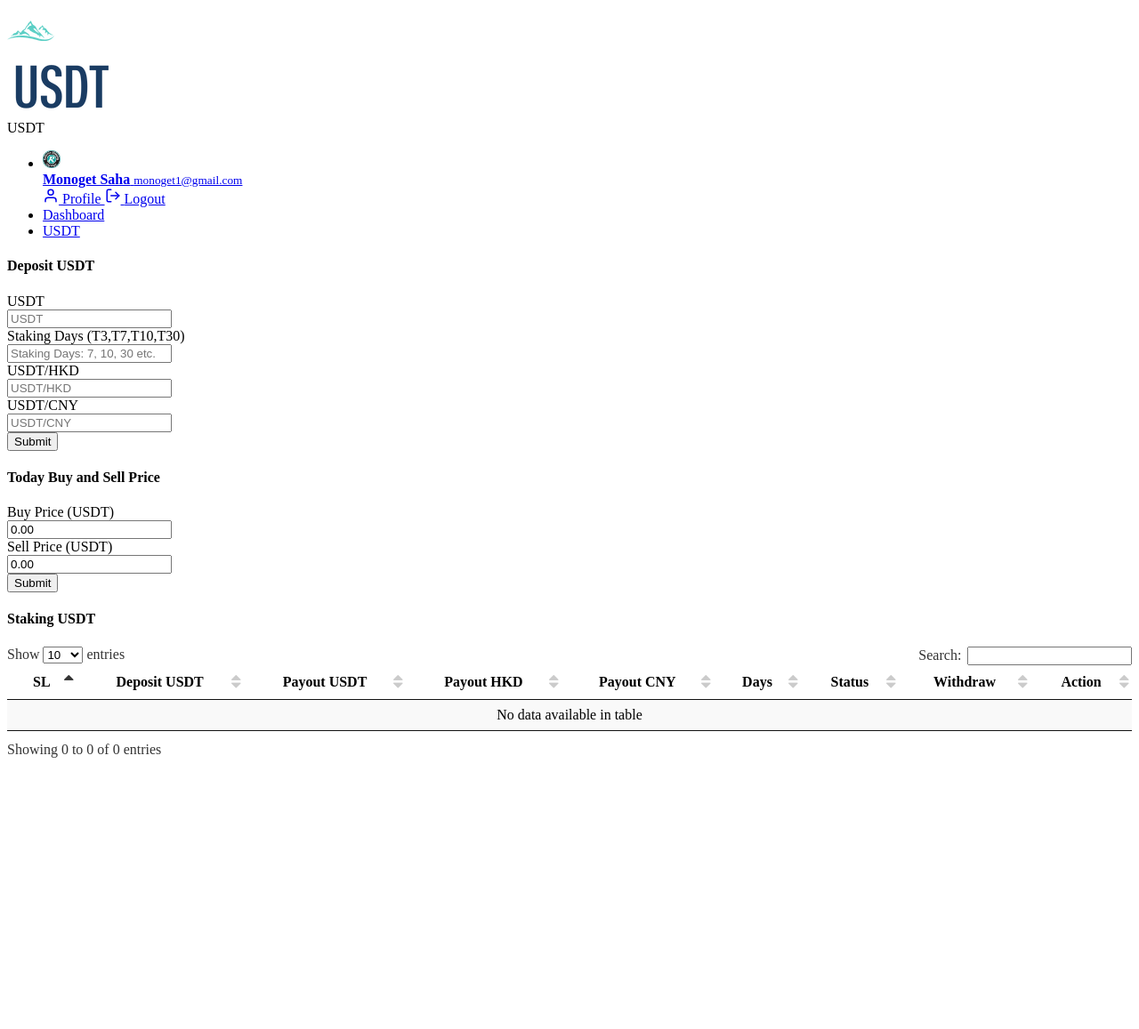
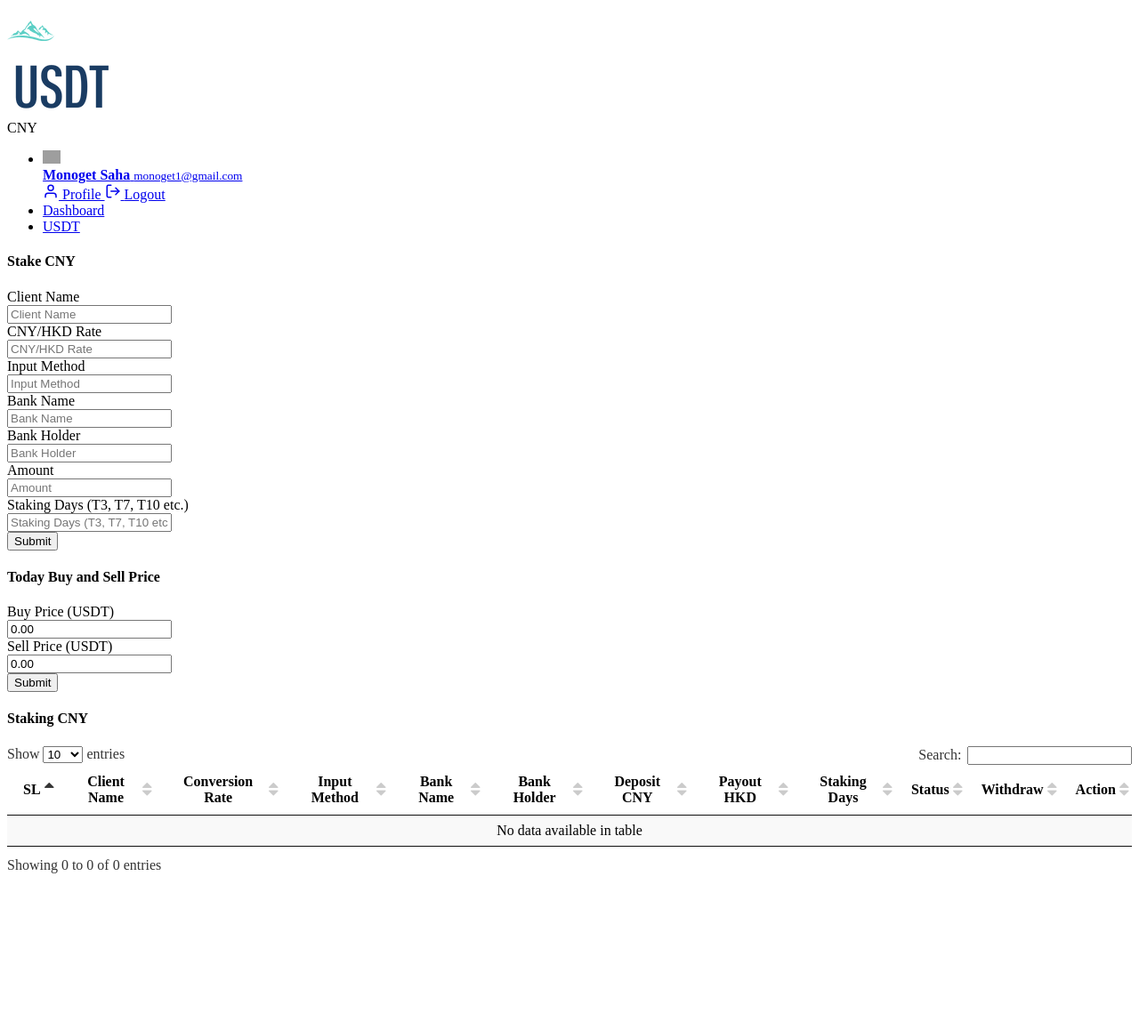
Before and after one commit to Do-Test-Live/W-Withdraw-USDT, a PHP site: page /Staking-USDT in a window 1280 px wide. Shown: the top 1157 px of the page at 89% size. Run offline with PHP 8.4, Linux system fonts and the light colour scheme; a user stored in the database is signed in; data comes from the database, SQL or seed files in the repository; data that the repository does not hold is empty; some libraries are stand-ins or nearby versions; grey boxes are pictures that could not be loaded.

Commit message:
update all

```diff
--- a/staking-usdt.php
+++ b/staking-usdt.php
@@ -21,7 +21,7 @@ date_default_timezone_set("Asia/Hong_Kong");
     <meta name="format-detection" content="telephone=no">
 
     <!-- PAGE TITLE HERE -->
-    <title>USDT | USDT</title>
+    <title>CNY | USDT</title>
 
     <?php require_once('include/css.php'); ?>
 
@@ -71,7 +71,7 @@ date_default_timezone_set("Asia/Hong_Kong");
                 <div class="collapse navbar-collapse justify-content-between">
                     <div class="header-left">
                         <div class="dashboard_bar">
-                            USDT
+                            CNY
                         </div>
                     </div>
                 </div>
@@ -101,46 +101,70 @@ date_default_timezone_set("Asia/Hong_Kong");
                     <div class="col-12">
                         <div class="card">
                             <div class="card-header">
-                                <h4 class="card-title">Update Staking USDT</h4>
+                                <h4 class="card-title">Update Staking CNY</h4>
                             </div>
                             <div class="card-body">
                                 <div class="basic-form">
                                     <form method="post" action="Update">
 
-                                        <?php $data = $db_handle->runQuery("SELECT * FROM deposit_usdt where id={$_GET['depositId']}"); ?>
+                                        <?php $data = $db_handle->runQuery("SELECT * FROM deposit_cny where id={$_GET['depositId']}"); ?>
 
                                         <input type="hidden" value="<?php echo $data[0]["id"]; ?>" name="id" required>
 
                                         <div class="mb-3 row">
-                                            <label class="col-sm-3 col-form-label">USDT</label>
+                                            <label class="col-sm-3 col-form-label">Client Name</label>
                                             <div class="col-sm-9">
-                                                <input type="text" class="form-control" name="d_usdt"
-                                                       placeholder="USDT"
-                                                       value="<?php echo $data[0]["d_usdt"]; ?>" required>
+                                                <input type="text" class="form-control" name="client_name"
+                                                       placeholder="Client Name"
+                                                       value="<?php echo $data[0]["client_name"]; ?>" required>
                                             </div>
                                         </div>
                                         <div class="mb-3 row">
-                                            <label class="col-sm-3 col-form-label">Staking Days (T3,T7,T10,T30)</label>
+                                            <label class="col-sm-3 col-form-label">CNY/HKD Rate</label>
                                             <div class="col-sm-9">
-                                                <input type="text" class="form-control" name="staking_days"
-                                                       placeholder="Staking Days (T3,T7,T10,T30)"
-                                                       value="<?php echo $data[0]["days"]; ?>" required>
+                                                <input type="text" class="form-control" name="conversion_rate"
+                                                       placeholder="CNY/HKD Rate"
+                                                       value="<?php echo $data[0]["conversion_rate"]; ?>" required>
                                             </div>
                                         </div>
                                         <div class="mb-3 row">
-                                            <label class="col-sm-3 col-form-label">USDT/HKD</label>
+                                            <label class="col-sm-3 col-form-label">Input Method</label>
                                             <div class="col-sm-9">
-                                                <input type="text" class="form-control" name="usdt_price"
-                                                       value="<?php echo $data[0]["usdt_price"]; ?>"
-                                                       placeholder="USDT/HKD">
+                                                <input type="text" class="form-control" name="input_method"
+                                                       value="<?php echo $data[0]["input_method"]; ?>"
+                                                       placeholder="Input Method">
                                             </div>
                                         </div>
                                         <div class="mb-3 row">
-                                            <label class="col-sm-3 col-form-label">USDT/CNY</label>
+                                            <label class="col-sm-3 col-form-label">Bank Name</label>
                                             <div class="col-sm-9">
-                                                <input type="text" class="form-control" name="cny_price"
-                                                       value="<?php echo $data[0]["cny_price"]; ?>"
-                                                       placeholder="USDT/CNY">
+                                                <input type="text" class="form-control" name="bank_name"
+                                                       value="<?php echo $data[0]["bank_name"]; ?>"
+                                                       placeholder="Bank Name">
+                                            </div>
+                                        </div>
+                                        <div class="mb-3 row">
+                                            <label class="col-sm-3 col-form-label">Bank Holder</label>
+                                            <div class="col-sm-9">
+                                                <input type="text" class="form-control" name="bank_holder"
+                                                       value="<?php echo $data[0]["bank_holder"]; ?>"
+                                                       placeholder="Bank Holder">
+                                            </div>
+                                        </div>
+                                        <div class="mb-3 row">
+                                            <label class="col-sm-3 col-form-label">Amount</label>
+                                            <div class="col-sm-9">
+                                                <input type="text" class="form-control" name="amount"
+                                                       value="<?php echo $data[0]["amount"]; ?>"
+                                                       placeholder="Amount">
+                                            </div>
+                                        </div>
+                                        <div class="mb-3 row">
+                                            <label class="col-sm-3 col-form-label">Staking Days (T3, T7, T10 etc.)</label>
+                                            <div class="col-sm-9">
+                                                <input type="text" class="form-control" name="staking_days"
+                                                       value="<?php echo $data[0]["staking_days"]; ?>"
+                                                       placeholder="Staking Days (T3, T7, T10 etc.)">
                                             </div>
                                         </div>
                                         <div class="mb-3 row">
@@ -151,8 +175,8 @@ date_default_timezone_set("Asia/Hong_Kong");
                                                     <option value="Pending" <?php echo ($data[0]["status"] == 'Pending') ? "selected" : ""; ?>>
                                                         Pending
                                                     </option>
-                                                    <option value="Withdraw" <?php echo ($data[0]["status"] == 'Withdraw') ? "selected" : ""; ?>>
-                                                        Withdraw
+                                                    <option value="Withdraw" <?php echo ($data[0]["status"] == 'Approve') ? "selected" : ""; ?>>
+                                                        Approve
                                                     </option>
                                                 </select>
                                             </div>
@@ -160,7 +184,7 @@ date_default_timezone_set("Asia/Hong_Kong");
                                         <div class="mb-3 row">
                                             <div class="col-sm-6 mx-auto">
                                                 <button type="submit" class="btn btn-primary w-25"
-                                                        name="updateUSDT">Submit
+                                                        name="updateCNY">Submit
                                                 </button>
                                             </div>
                                         </div>
@@ -173,42 +197,63 @@ date_default_timezone_set("Asia/Hong_Kong");
                     <div class="col-lg-12">
                         <div class="card">
                             <div class="card-header">
-                                <h4 class="card-title">Deposit USDT</h4>
+                                <h4 class="card-title">Stake CNY</h4>
                             </div>
                             <div class="card-body">
                                 <div class="basic-form">
                                     <form action="Insert" method="post">
                                         <div class="mb-3 row">
-                                            <label class="col-sm-3 col-form-label">USDT</label>
+                                            <label class="col-sm-3 col-form-label">Client Name</label>
                                             <div class="col-sm-9">
-                                                <input type="text" class="form-control" name="d_usdt" placeholder="USDT"
+                                                <input type="text" class="form-control" name="client_name" placeholder="Client Name"
                                                        required>
                                             </div>
                                         </div>
                                         <div class="mb-3 row">
-                                            <label class="col-sm-3 col-form-label">Staking Days (T3,T7,T10,T30)</label>
+                                            <label class="col-sm-3 col-form-label">CNY/HKD Rate</label>
                                             <div class="col-sm-9">
-                                                <input type="text" class="form-control" name="staking_days"
-                                                       placeholder="Staking Days: 7, 10, 30 etc." required>
+                                                <input type="text" class="form-control" name="conversion_rate" placeholder="CNY/HKD Rate"
+                                                       required>
                                             </div>
                                         </div>
                                         <div class="mb-3 row">
-                                            <label class="col-sm-3 col-form-label">USDT/HKD</label>
+                                            <label class="col-sm-3 col-form-label">Input Method</label>
                                             <div class="col-sm-9">
-                                                <input type="text" class="form-control" name="usdt_price"
-                                                       placeholder="USDT/HKD">
+                                                <input type="text" class="form-control" name="input_method"
+                                                       placeholder="Input Method">
                                             </div>
                                         </div>
                                         <div class="mb-3 row">
-                                            <label class="col-sm-3 col-form-label">USDT/CNY</label>
+                                            <label class="col-sm-3 col-form-label">Bank Name</label>
                                             <div class="col-sm-9">
-                                                <input type="text" class="form-control" name="cny_price"
-                                                       placeholder="USDT/CNY">
+                                                <input type="text" class="form-control" name="bank_name"
+                                                       placeholder="Bank Name">
+                                            </div>
+                                        </div>
+                                        <div class="mb-3 row">
+                                            <label class="col-sm-3 col-form-label">Bank Holder</label>
+                                            <div class="col-sm-9">
+                                                <input type="text" class="form-control" name="bank_holder"
+                                                       placeholder="Bank Holder">
+                                            </div>
+                                        </div>
+                                        <div class="mb-3 row">
+                                            <label class="col-sm-3 col-form-label">Amount</label>
+                                            <div class="col-sm-9">
+                                                <input type="text" class="form-control" name="amount"
+                                                       placeholder="Amount">
+                                            </div>
+                                        </div>
+                                        <div class="mb-3 row">
+                                            <label class="col-sm-3 col-form-label">Staking Days (T3, T7, T10 etc.)</label>
+                                            <div class="col-sm-9">
+                                                <input type="text" class="form-control" name="staking_days"
+                                                       placeholder="Staking Days (T3, T7, T10 etc.)">
                                             </div>
                                         </div>
                                         <div class="mb-3 row">
                                             <div class="col-sm-6 mx-auto">
-                                                <button type="submit" class="btn btn-primary w-25" name="depositUSDT">
+                                                <button type="submit" class="btn btn-primary w-25" name="depositCNY">
                                                     Submit
                                                 </button>
                                             </div>
@@ -263,7 +308,7 @@ date_default_timezone_set("Asia/Hong_Kong");
                     <div class="col-12">
                         <div class="card">
                             <div class="card-header">
-                                <h4 class="card-title">Staking USDT</h4>
+                                <h4 class="card-title">Staking CNY</h4>
                             </div>
                             <div class="card-body">
                                 <div class="table-responsive">
@@ -271,11 +316,14 @@ date_default_timezone_set("Asia/Hong_Kong");
                                         <thead>
                                         <tr>
                                             <th>SL</th>
-                                            <th>Deposit USDT</th>
-                                            <th>Payout USDT</th>
+                                            <th>Client Name</th>
+                                            <th>Conversion Rate</th>
+                                            <th>Input Method</th>
+                                            <th>Bank Name</th>
+                                            <th>Bank Holder</th>
+                                            <th>Deposit CNY</th>
                                             <th>Payout HKD</th>
-                                            <th>Payout CNY</th>
-                                            <th>Days</th>
+                                            <th>Staking Days</th>
                                             <th>Status</th>
                                             <th>Withdraw</th>
                                             <th>Action</th>
@@ -283,24 +331,29 @@ date_default_timezone_set("Asia/Hong_Kong");
                                         </thead>
                                         <tbody>
                                         <?php
-                                        $usdt_data = $db_handle->runQuery("SELECT * FROM deposit_usdt order by id desc");
-                                        $row_count = $db_handle->numRows("SELECT * FROM deposit_usdt order by id desc");
+                                        $cny_data = $db_handle->runQuery("SELECT * FROM deposit_cny order by id desc");
+                                        $row_count = $db_handle->numRows("SELECT * FROM deposit_cny order by id desc");
 
                                         for ($i = 0; $i < $row_count; $i++) {
                                             ?>
                                             <tr>
                                                 <td><?php echo $i + 1; ?></td>
-                                                <td><?php echo $usdt_data[$i]["d_usdt"]; ?></td>
+                                                <td><?php echo $cny_data[$i]["client_name"]; ?></td>
+                                                <td><?php echo $cny_data[$i]["conversion_rate"]; ?></td>
+                                                <td><?php echo $cny_data[$i]["input_method"]; ?></td>
+                                                <td><?php echo $cny_data[$i]["bank_name"]; ?></td>
+                                                <td><?php echo $cny_data[$i]["bank_holder"]; ?></td>
+                                                <td><?php echo $cny_data[$i]["amount"]; ?></td>
                                                 <td><?php
-                                                    $d_usdt = $usdt_data[$i]["d_usdt"];
-                                                    $w_usdt = $usdt_data[$i]["w_usdt"];
+                                                    $d_usdt = $cny_data[$i]["amount"];
+                                                    $w_usdt = $cny_data[$i]["w_amount"];
 
-                                                    if ($usdt_data[$i]["status"] == 'Pending') {
+                                                    if ($cny_data[$i]["status"] == 'Pending') {
 
                                                         $today = date("Y-m-d H:i:s");
 
                                                         $earlier = new DateTime($today);
-                                                        $later = new DateTime($usdt_data[$i]["inserted_at"]);
+                                                        $later = new DateTime($cny_data[$i]["inserted_at"]);
 
                                                         $days = $later->diff($earlier)->format("%a"); //3
 
@@ -311,28 +364,28 @@ date_default_timezone_set("Asia/Hong_Kong");
                                                     }
 
                                                     echo $w_usdt;
-                                                    ?></td>
-                                                <td><?php echo($w_usdt * 7.8); ?></td>
-                                                <td><?php echo($w_usdt * 6.96); ?></td>
+                                                    ?>
+                                                </td>
+                                                <td><?php echo($w_usdt * $cny_data[$i]["conversion_rate"]); ?></td>
                                                 <td><?php echo $days; ?></td>
                                                 <td>
                                                     <?php
-                                                    if ($usdt_data[$i]["status"] == 'Pending') {
+                                                    if ($cny_data[$i]["status"] == 'Pending') {
                                                         ?>
                                                         <span class="badge light badge-info">Pending</span>
                                                         <?php
                                                     } else {
                                                         ?>
-                                                        <span class="badge light badge-success">Withdraw</span>
+                                                        <span class="badge light badge-success">Approve</span>
                                                         <?php
                                                     }
                                                     ?>
                                                 </td>
                                                 <td>
                                                     <?php
-                                                    if ($usdt_data[$i]["status"] == 'Pending') {
+                                                    if ($cny_data[$i]["status"] == 'Pending') {
                                                         ?>
-                                                        <a href="Update?withdrawId=<?php echo $usdt_data[$i]["id"]; ?>"
+                                                        <a href="Update?withdrawId=<?php echo $cny_data[$i]["id"]; ?>"
                                                            class="btn btn-primary">Withdraw Available <span
                                                                     class="btn-icon-end"><i
                                                                         class="fa fa-star"></i></span>
@@ -350,10 +403,10 @@ date_default_timezone_set("Asia/Hong_Kong");
                                                 </td>
                                                 <td>
                                                     <div class="d-flex">
-                                                        <a href="Staking-USDT?depositId=<?php echo $usdt_data[$i]["id"]; ?>"
+                                                        <a href="Staking-USDT?depositId=<?php echo $cny_data[$i]["id"]; ?>"
                                                            class="btn btn-primary shadow btn-xs sharp me-1"><i
                                                                     class="fa fa-pencil"></i></a>
-                                                        <a onclick="usdtDelete(<?php echo $usdt_data[$i]["id"]; ?>);"
+                                                        <a onclick="usdtDelete(<?php echo $cny_data[$i]["id"]; ?>);"
                                                            class="btn btn-danger shadow btn-xs sharp"><i
                                                                     class="fa fa-trash"></i></a>
                                                     </div>
```
Also changed, not shown: dashboard.php (+17 -9 lines), insert.php (+13 -7 lines), update.php (+23 -17 lines), assets/images/admin/10490_WhatsApp Image 2022-12-11 at 10.15.10 PM.jpeg (added), assets/images/admin/45219_image001.jpg (deleted).
